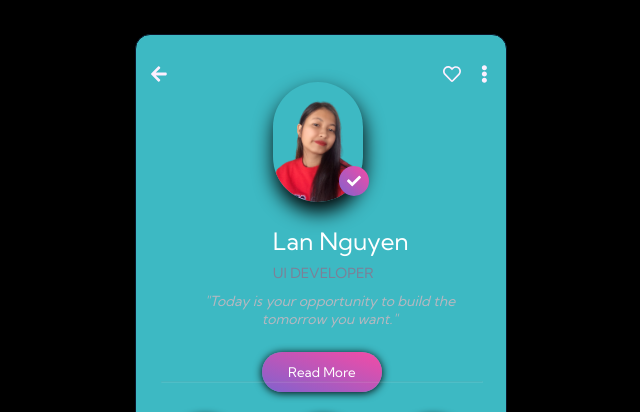
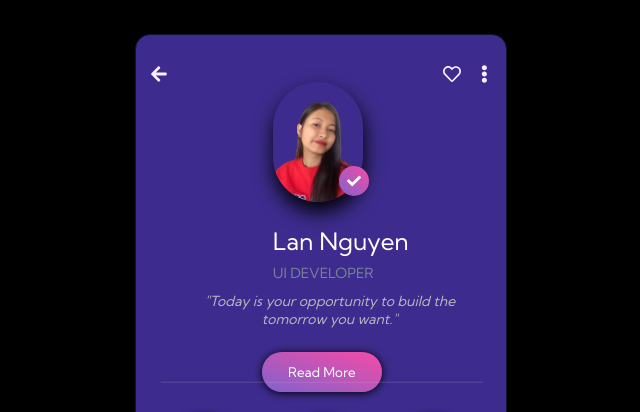
Before and after one commit to duylan1311/landoportfolio.com, a plain HTML site: page index.html in a window 1280 px wide. Shown: the top 412 px of the page, without its empty margins (326-966 px from the left). Drawn offline with Linux system fonts and the light colour scheme.

Commit message:
Update style.css

```diff
--- a/style.css
+++ b/style.css
@@ -1,6 +1,6 @@
 @import url('https://fonts.googleapis.com/css2?family=Kumbh+Sans&display=swap');
 :root {
-    --body-background: #3DB9C3;
+    --body-background: #3D2C8D;
 }
 
 * {
```
